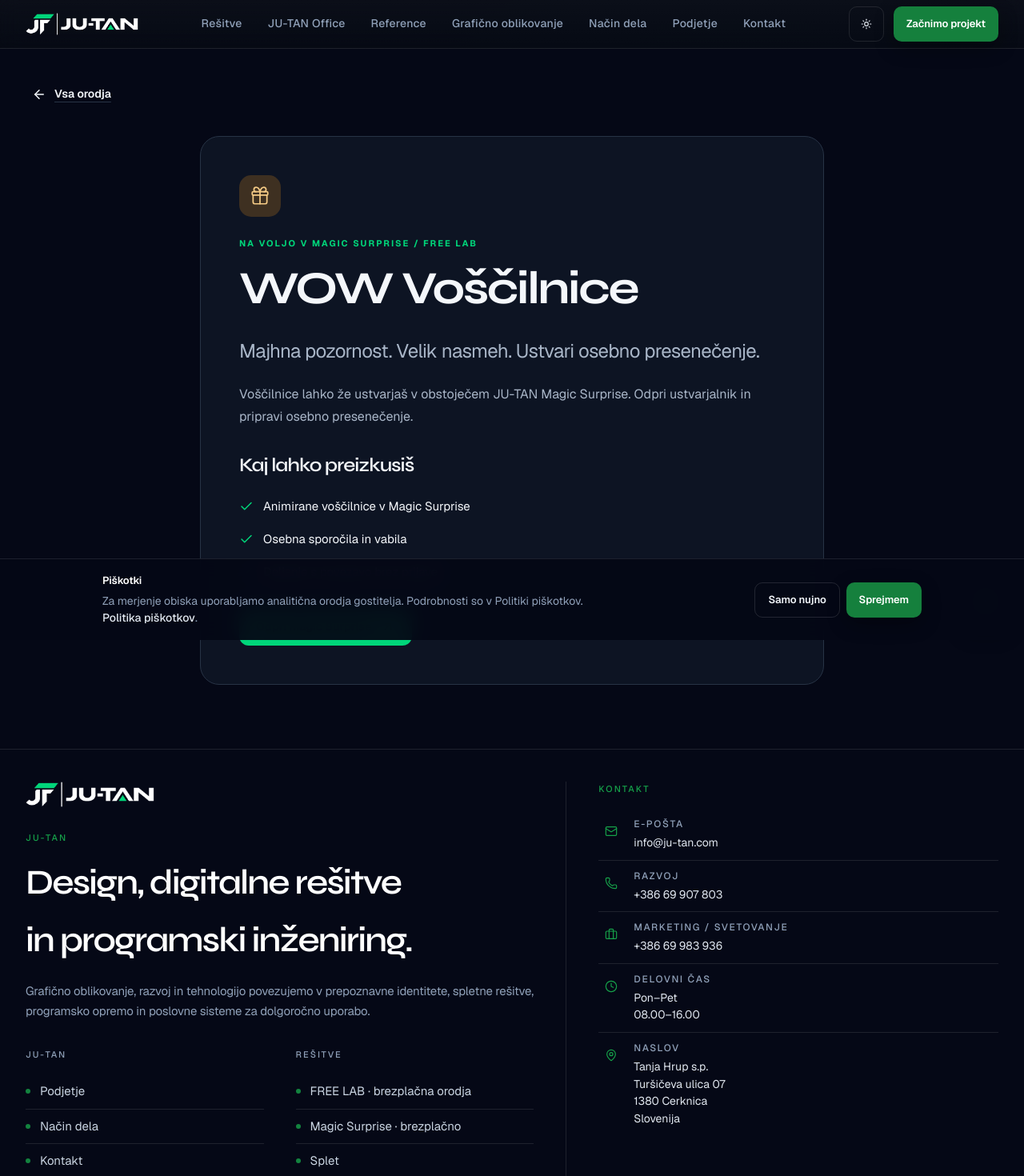
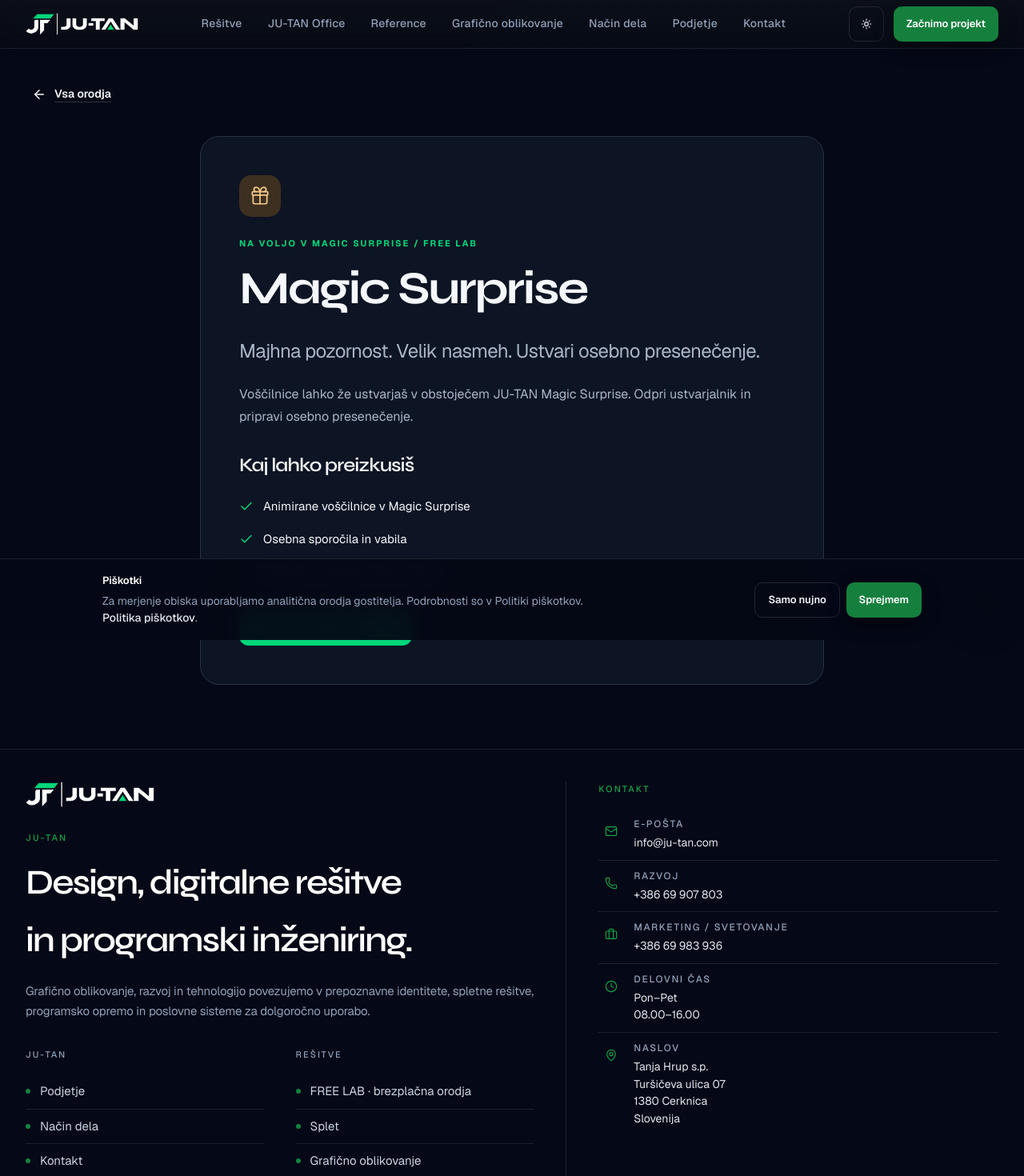
Before and after one commit to jurezaki-cloud/ju-tan-web, a Next.js app: page /free/voscilnice in a window 1280 px wide. Shown: the top 1470 px of the page at 80% size. Built offline with nearby package versions, Linux system fonts and the light colour scheme; no server answers.

Commit message:
fix: group Magic Surprise under FREE LAB (#76)
* fix: group Magic Surprise under FREE LAB

* chore: preserve existing footer line endings

```diff
--- a/components/layout/FooterColumns.tsx
+++ b/components/layout/FooterColumns.tsx
@@ -15,7 +15,6 @@ const mapsHref = `https://www.google.com/maps/search/?api=1&query=${mapsQuery}`;
 
 const solutionAreas = [
   { label: "FREE LAB · brezplačna orodja", href: "/free" },
-  { label: "Magic Surprise · brezplačno", href: "/magic" },
   { label: "Splet", href: "/spletne-strani-in-ui-ux" },
   { label: "Grafično oblikovanje", href: "/graficno-oblikovanje" },
   { label: "Programska oprema", href: "/razvoj-programske-opreme" },
--- a/lib/free-lab/catalog.ts
+++ b/lib/free-lab/catalog.ts
@@ -72,7 +72,7 @@ export const labTools: readonly LabTool[] = [
   },
   {
     slug: "voscilnice",
-    name: "WOW Voščilnice",
+    name: "Magic Surprise",
     category: "Slike in dizajn",
     icon: "gift",
     description: "Majhna pozornost. Velik nasmeh. Ustvari osebno presenečenje.",
```
